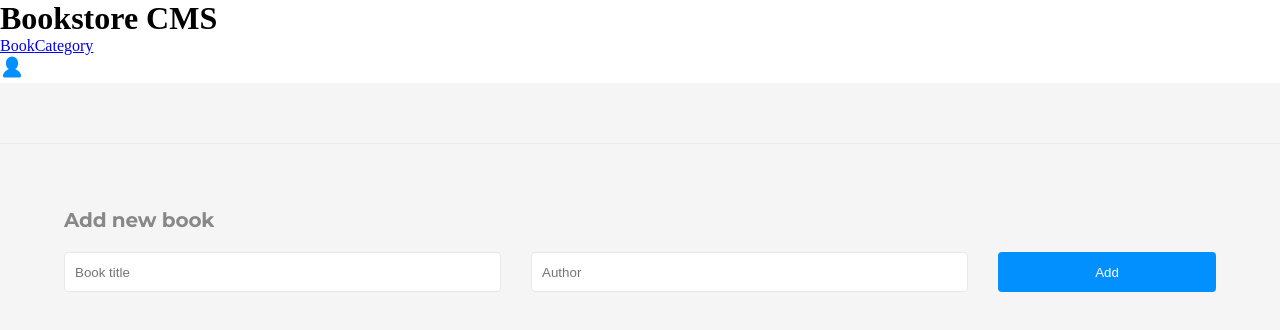
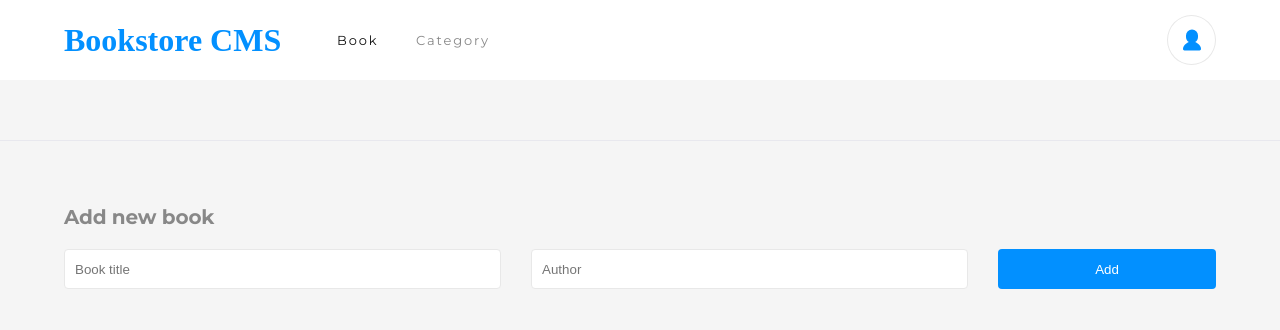
Before and after one commit to Pi1998/Bookstore, a React (Create React App) app in the folder book-store/: page / in a window 1280 px wide. Shown: the top 330 px of the page. Built offline with nearby package versions, Linux system fonts and the light colour scheme.

Commit message:
Add style

```diff
--- a/book-store/src/styles/navigation.css
+++ b/book-store/src/styles/navigation.css
@@ -1,8 +1,60 @@
-.ongoing {
-    display: flex;
-    justify-content: center;
-    align-items: center;
-    font-size: 2em;
-    margin-top: 10%;
-    font-family: 'Trebuchet MS', 'Lucida Sans Unicode', 'Lucida Grande', 'Lucida Sans', Arial, sans-serif;
-  }
+@import url('https://fonts.googleapis.com/css2?family=Montserrat:ital,wght@0,400;0,500;0,700;0,800;0,900;1,400;1,500;1,600;1,700;1,800;1,900&display=swap');
+
+.header {
+  display: flex;
+  align-items: center;
+  height: 80px;
+  gap: 50px;
+  padding: 0 5%;
+}
+
+.logo {
+  color: #0290ff;
+  width: 20%;
+}
+
+.navBar {
+  display: flex;
+  gap: 20px;
+  width: 70%;
+}
+
+.link1 {
+  text-decoration: none;
+  width: 3.688rem;
+  height: 1rem;
+  font-family: Montserrat, sans-serif;
+  font-size: 0.813rem;
+  font-weight: normal;
+  font-stretch: normal;
+  font-style: normal;
+  line-height: normal;
+  letter-spacing: 1.9px;
+  color: #121212;
+}
+
+.link2 {
+  text-decoration: none;
+  width: 6.563rem;
+  height: 1rem;
+  opacity: 0.5;
+  font-family: Montserrat, sans-serif;
+  font-size: 0.813rem;
+  font-weight: normal;
+  font-stretch: normal;
+  font-style: normal;
+  line-height: normal;
+  letter-spacing: 1.9px;
+  color: #121212;
+}
+
+.profile {
+  border: 1px solid #e8e8e8;
+  border-radius: 50%;
+  display: flex;
+  justify-content: center;
+  align-items: center;
+  padding: 5px;
+  width: 50px;
+  height: 50px;
+}
```
